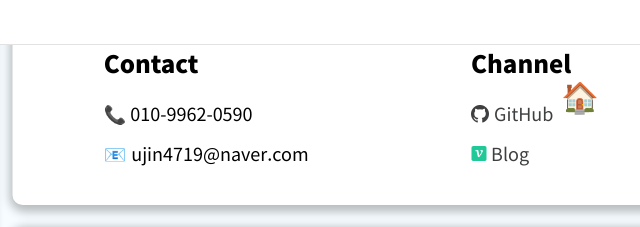
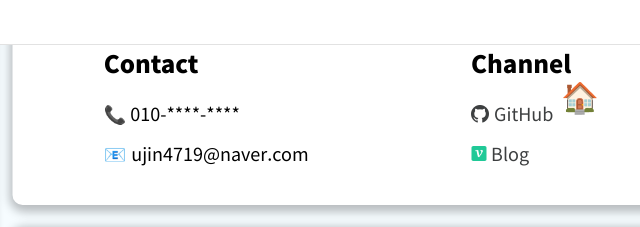
Before and after one commit to y007in/portfolio, a plain HTML site: page portfolio/portfolio/html/introduce.html in a window 1280 px wide. Shown: the top 227 px of the page, 640-1280 px from the left. Drawn offline with nearby package versions, Linux system fonts and the light colour scheme.

Commit message:
Update introduce.html

```diff
--- a/portfolio/portfolio/html/introduce.html
+++ b/portfolio/portfolio/html/introduce.html
@@ -69,7 +69,7 @@
             <div class="content_profile">
               <div class="profile_left">
                 <h2 class="profile_title">Contact</h2>
-                <p>📞 010-9962-0590</p>
+                <p>📞 010-****-****</p>
                 <p>📧 ujin4719@naver.com</p>
               </div>
               <div class="profile_right">
```
